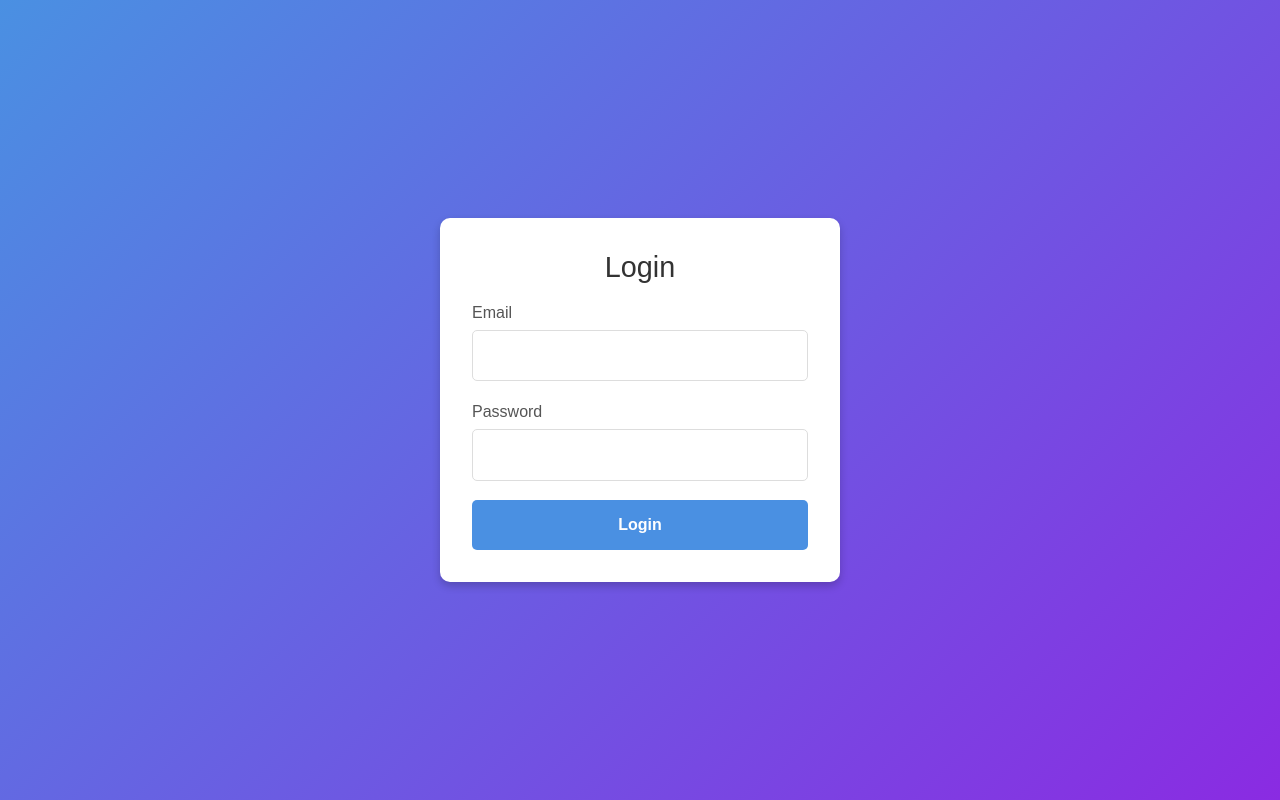
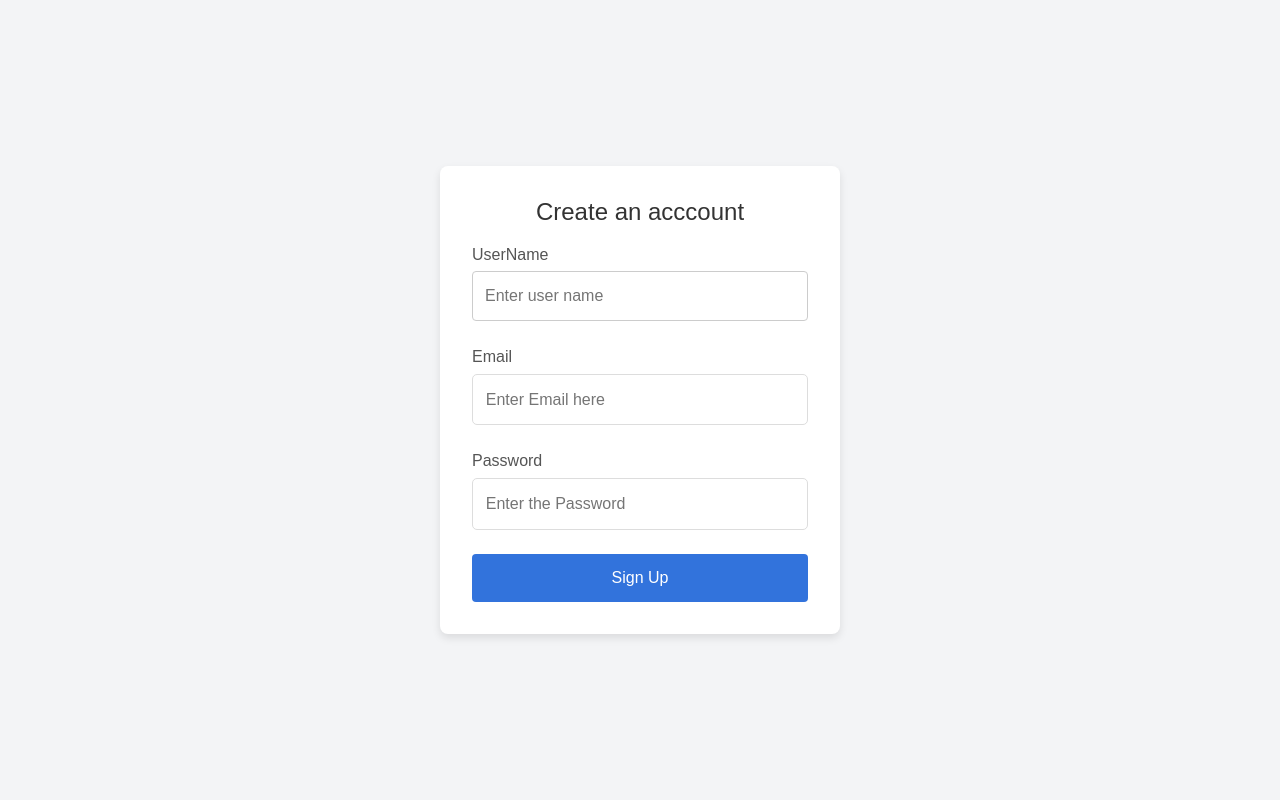
Before and after one commit to likhith-D3vCode/D3V-Code-Web, a React (Vite) app in the folder Front-End/: page /SignUp in a window 1280 px wide. Built offline with nearby package versions, Linux system fonts and the light colour scheme; no server answers.

Commit message:
Issue Resolved SignUp and Login Page properly arrenged

```diff
--- a/Front-End/src/App.jsx
+++ b/Front-End/src/App.jsx
@@ -13,7 +13,7 @@ import ProtectedRoute from "./Components/ProtectedRouter";
 import Course1 from "./CoursesCards/Course1"
 import PostQuestionsAndTestCases from "./AdminPage/PostQuestionsAndTestCases"
 import SignupPage from "./SignUpAndLogin/SignUpPage"
-import LoginPage from "./SignUpAndLogin/SignUpPage"
+import LoginPage from "./SignUpAndLogin/loginPage"
 
 function App() {
 
--- a/Front-End/src/SignUpAndLogin/SignUpPage.jsx
+++ b/Front-End/src/SignUpAndLogin/SignUpPage.jsx
@@ -1,75 +1,94 @@
-import { useState } from "react";
-import axios from "axios";
-import "./LoginPage.css"; // Add this CSS file for styling
-import { useNavigate } from "react-router-dom";
+import { useState } from "react"
+import axios from 'axios';
+import './SignupPage.css'
+const SignUpPage = () => {
+   const [formdata, setFormdata]=useState({
+    username:"",
+    email:"",
+    password:""
+   })
 
-const LoginPage = () => {
-    const [form, setForm] = useState({
-        email: "",
-        password: ""
-    });
-    const [error, setError] = useState("");
-    const [loading, setLoading] = useState(false);
-    const navigate=useNavigate();
-    const handleChange = (e) => {
-        setForm({
-            ...form,
-            [e.target.name]: e.target.value
-        });
+   const [success,setSuccess]=useState('')
+   const [errors, setErrors] = useState({});
+
+
+   const handleChange=(e)=>{
+       setFormdata({
+        ...formdata,
+        [e.target.name]:e.target.value
+       })
+   }
+
+
+   const validateForm = () => {
+    const newErrors = {};
+    if (!formdata.username) newErrors.username = "Username is required";
+    if (!formdata.email) newErrors.email = "Email is required";
+    if (!formdata.password || formdata.password.length < 6) newErrors.password = "Password must be at least 6 characters";
+    setErrors(newErrors);
+    return Object.keys(newErrors).length === 0;
   };
 
-    const handleSubmit = async (e) => {
+
+
+   const handleSubmit=async (e)=>{
     e.preventDefault();
-        setError("");
-        setLoading(true);
+     if(!validateForm()) return;
+    try {
+        const response = await axios.post('http://localhost:9000/signup/user', formdata);
+        setSuccess(response.data.msg); // Display success message
+        setFormdata({ username: '', email: '', password: '' }); // Reset form
+        setErrors({});
+      } catch (error) {
+        setErrors({ api: error.response?.data.msg || "Signup failed" });
+      }
 
-        try {
-            const response = await axios.post("http://localhost:9000/login/api", form, { withCredentials: true });
-            console.log("Login success",response.data);
-
-                     navigate("/");
-
-        } catch (err) {
-            setError("Login failed. Please check your email and password.",err);
-        } finally {
-            setLoading(false);
    }
-    };
 
   return (
-        <div className="login-container">
-            <form onSubmit={handleSubmit} className="login-form">
-                <h2>Login</h2>
-                {error && <p className="error-message">{error}</p>}
+    <div  className="signup-container">
+        <form action="" onSubmit={handleSubmit}  className="signup-form">
+    <h2>Create an acccount</h2>
+        {success && <p className="success-message">{success}</p>}
+        {errors.api && <p className="error-message">{errors.api}</p>}
 
-                <label>
-                    Email
-                    <input
-                        type="email"
-                        name="email"
-                        value={form.email}
+            <label htmlFor="">UserName
+                <input type="text"
+
+                name="username"
+                value={formdata.username}
                 onChange={handleChange}
-                        required
+                placeholder="Enter user name"
                 />
+                  {errors.username && <span className="error-text">{errors.username}</span>}
             </label>
 
-                <label>
-                    Password
-                    <input
-                        type="password"
-                        name="password"
-                        value={form.password}
+
+            <label htmlFor="">Email
+                <input type="email"
+                  name="email"
+                  value={formdata.email}
                   onChange={handleChange}
-                        required
+                  placeholder="Enter Email here"
                 />
+                {errors.email && <span className="error-text">{errors.email}</span>}
             </label>
 
-                <button type="submit" className="login-button" disabled={loading}>
-                    {loading ? "Logging in..." : "Login"}
-                </button>
+            <label htmlFor="">Password
+                <input type="password"
+
+                name="password"
+                value={formdata.password}
+                onChange={handleChange}
+                placeholder="Enter the Password"
+                />
+                 {errors.password && <span className="error-text">{errors.password}</span>}
+            </label>
+
+            <button type="submit" className="signup-button">Sign Up</button>
         </form>
     </div>
-    );
-};
+  )
+}
 
-export default LoginPage;
+export default SignUpPage
```
Lines whose indentation alone changed are shown as unchanged.
